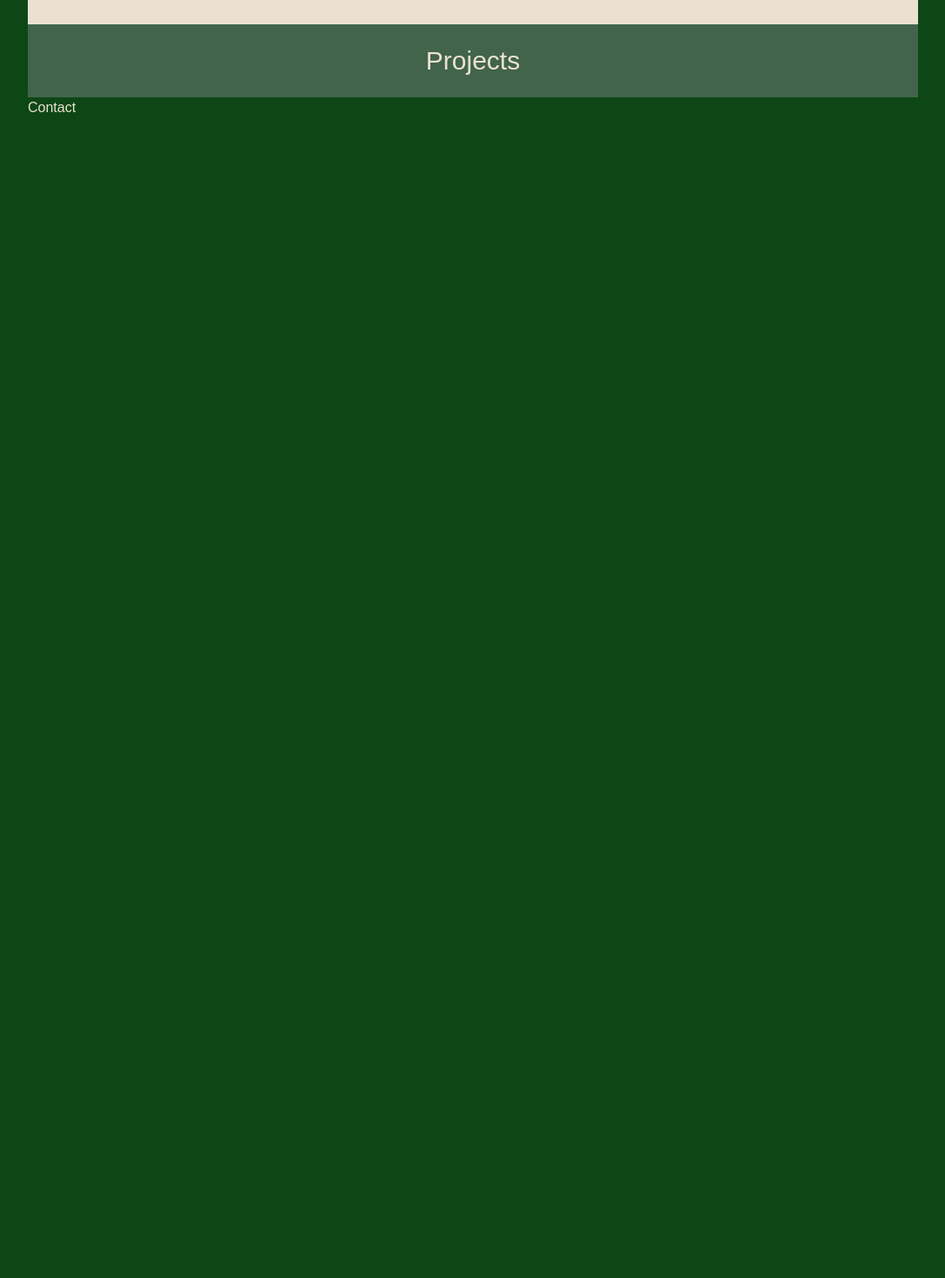
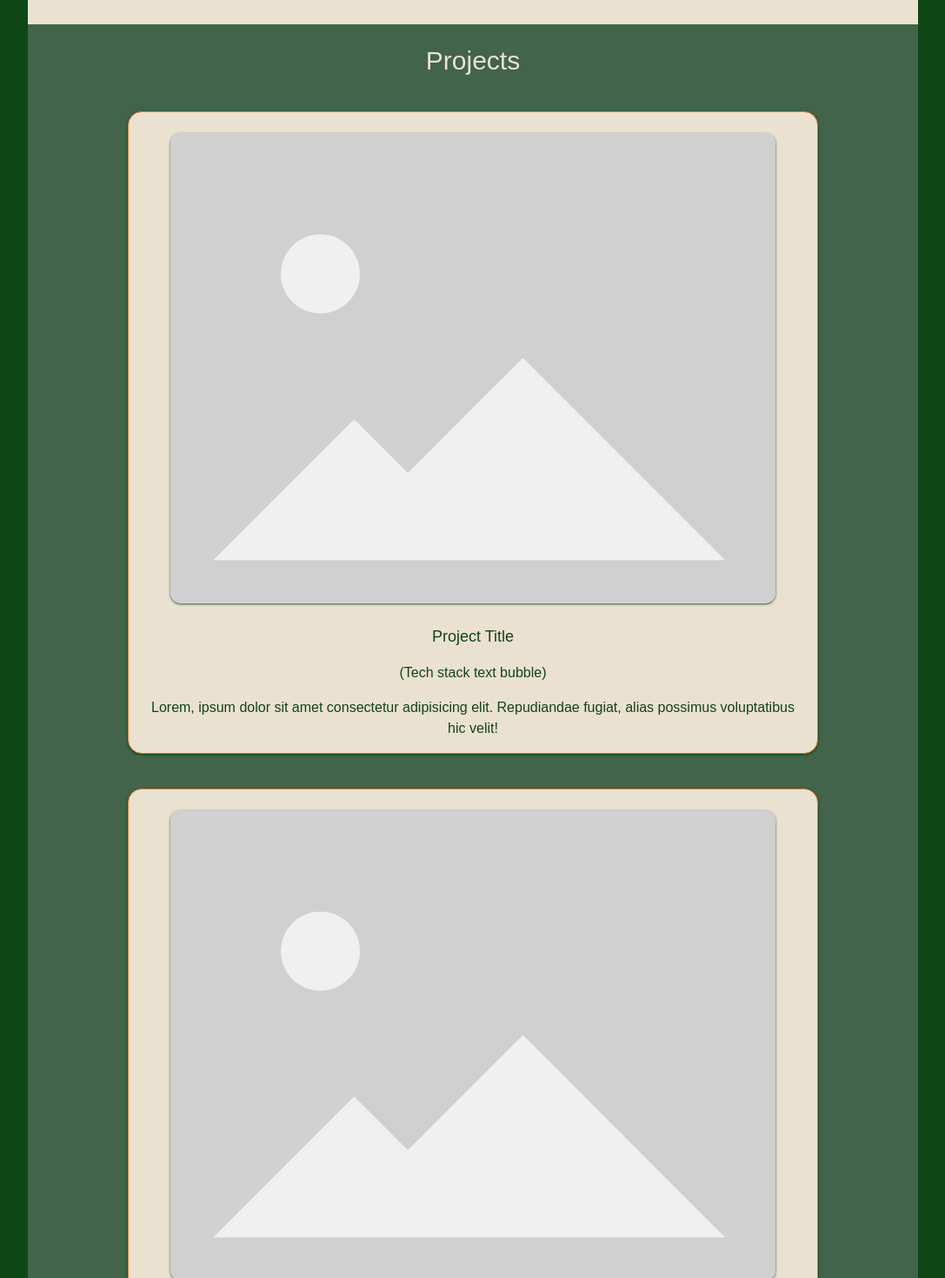
Before and after one commit to marefpceo/personal-portfolio-nextjs, a Next.js app: page / in a window 1280 px wide. Shown: the part 1360-2830 px from the top of the page at 87% size, without its empty margins (96-1183 px from the left). Before the commit the page ends 1496 px from the top, so only its background shows below. Built offline with nearby package versions, Linux system fonts and the light colour scheme; a web font is replaced by a local one.

Commit message:
Working on ProjectCard carousel

```diff
--- a/jsconfig.json
+++ b/jsconfig.json
@@ -2,7 +2,6 @@
   "compilerOptions": {
     "paths": {
       "@/*": ["./src/*"],
-      "@/public/*": ["../public"]
     }
   }
 }
--- a/next.config.mjs
+++ b/next.config.mjs
@@ -1,9 +1,6 @@
 /** @type {import('next').NextConfig} */
 const nextConfig = {
   /* config options here */
-  turbopack: {
-    root: "/"
-  }
 };
 
 export default nextConfig;
--- a/package.json
+++ b/package.json
@@ -26,7 +26,7 @@
     "prettier": "3.7.4",
     "tailwindcss": "^4"
   },
-    "lint-staged": {
-      "**/*": "prettier --write --ignore-unknown"
+  "lint-staged": {
+    "**/*": "prettier --write --ignore-unknown"
   }
 }
--- a/src/components/ProjectCard.jsx
+++ b/src/components/ProjectCard.jsx
@@ -1,10 +1,22 @@
 import Image from 'next/image';
 
-export default function ProjectCard() {
+export default function ProjectCard({ projectImage }) {
 
   return (
-    <div>
-
+    <div className='mt-2 p-4 w-4/5 min-h-3/5 flex flex-col items-center gap-4 border rounded-2xl bg-nature-light
+      text-nature-dark border-nature-accent shadow-sm shadow-nature-dark'
+    >
+      <Image
+        className='my-2 w-11/12 rounded-xl shadow-sm shadow-nature-alt'
+        loading='eager'
+        src={projectImage}
+        alt={"placeholder"}
+        width={960}
+        height={746}
+      />
+      <h3 className='text-lg'>Project Title</h3>
+      <span>(Tech stack text bubble)</span>
+      <p className='text-center'>Lorem, ipsum dolor sit amet consectetur adipisicing elit. Repudiandae fugiat, alias possimus voluptatibus hic velit!</p>
     </div>
   )
 }
--- a/src/sections/ProjectsSection.jsx
+++ b/src/sections/ProjectsSection.jsx
@@ -3,10 +3,22 @@ import ProjectCard from '@/components/ProjectCard';
 export default function ProjectsSection () {
 
   return (
-    <section id='projects' className='py-6 px-4 flex flex-col flex-1 bg-nature-alt text-nature-light'>
+    <section id='projects' className='py-6 px-4 h-full flex flex-col gap-8 items-center bg-nature-alt text-nature-light'>
       <h2 className='text-center text-3xl'>Projects</h2>
 
-      <ProjectCard />
+      <ProjectCard
+        projectImage={'/image_placeholder.png'}
+      />
+      <ProjectCard
+        projectImage={'/image_placeholder.png'}
+      />
+      <ProjectCard
+        projectImage={'/image_placeholder.png'}
+      />
+      <ProjectCard
+        projectImage={'/image_placeholder.png'}
+      />
+
     </section>
   );
 }
```
Also changed, not shown: public/image_placeholder.png (added).
